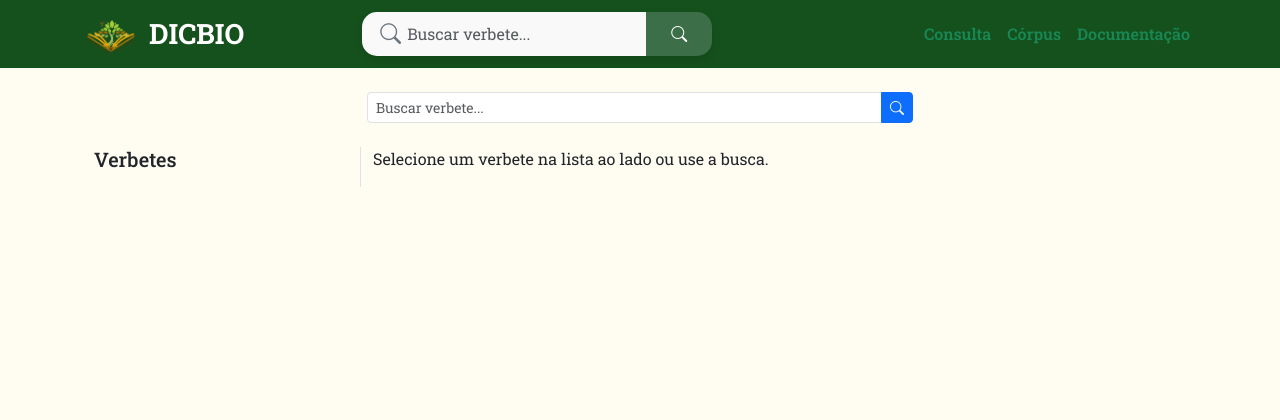
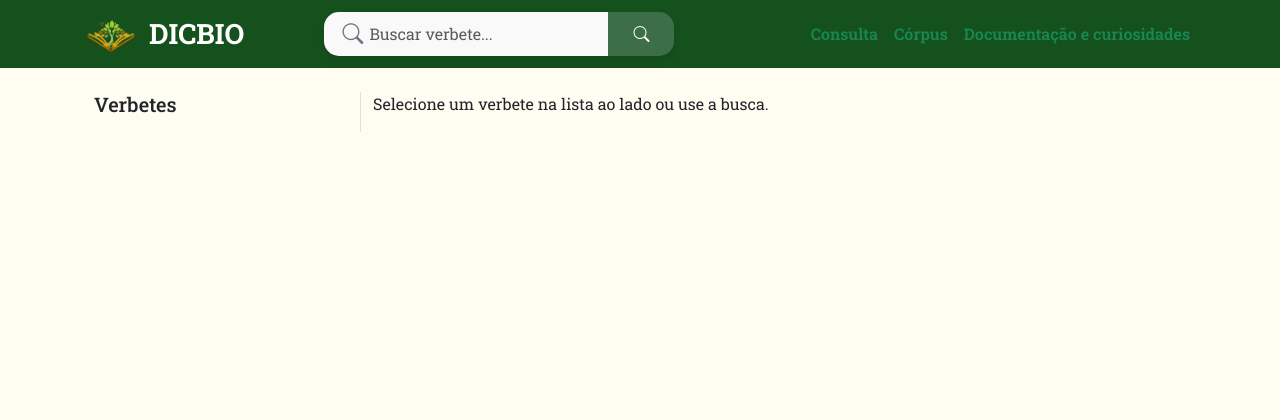
Before and after one commit to fflch/dicbio, a Django app: page /consulta/ in a window 1280 px wide. Shown: the top 420 px of the page. Run offline with Django 5.2, Linux system fonts and the light colour scheme; data that the repository does not hold is empty.

Commit message:
Atualiza texto do link de documentação e remove caixa de busca do template home.html

```diff
--- a/templates/base.html
+++ b/templates/base.html
@@ -83,7 +83,7 @@
                         </li>
                         <li class="nav-item">
                             <a class="nav-link text-success fw-semibold"
-                                href="{% url 'documentacao:home_documentacao' %}">Documentação</a>
+                                href="{% url 'documentacao:home_documentacao' %}">Documentação e curiosidades</a>
                         </li>
                     </ul>
                 </div>
--- a/verbetes/templates/verbetes/home.html
+++ b/verbetes/templates/verbetes/home.html
@@ -25,19 +25,6 @@
 
 {% block content %}
 <div class="container mt-4">
-
-    <!-- Caixa de busca (sem alterações) -->
-    <form method="get" action="{% url 'verbetes:consulta' %}" class="mb-4">
-        <div class="col-md-6 mx-auto">
-            <div class="input-group input-group-sm">
-                <input type="text" name="q" placeholder="Buscar verbete..." class="form-control"
-                    value="{{ request.GET.q }}" aria-label="Campo de busca de verbetes">
-                <button class="btn btn-primary" type="submit" id="button-addon2">
-                    <i class="bi bi-search"></i>
-                </button>
-            </div>
-        </div>
-    </form>
 
     <div class="row">
         <!-- Coluna lateral com lista de verbetes -->
```
